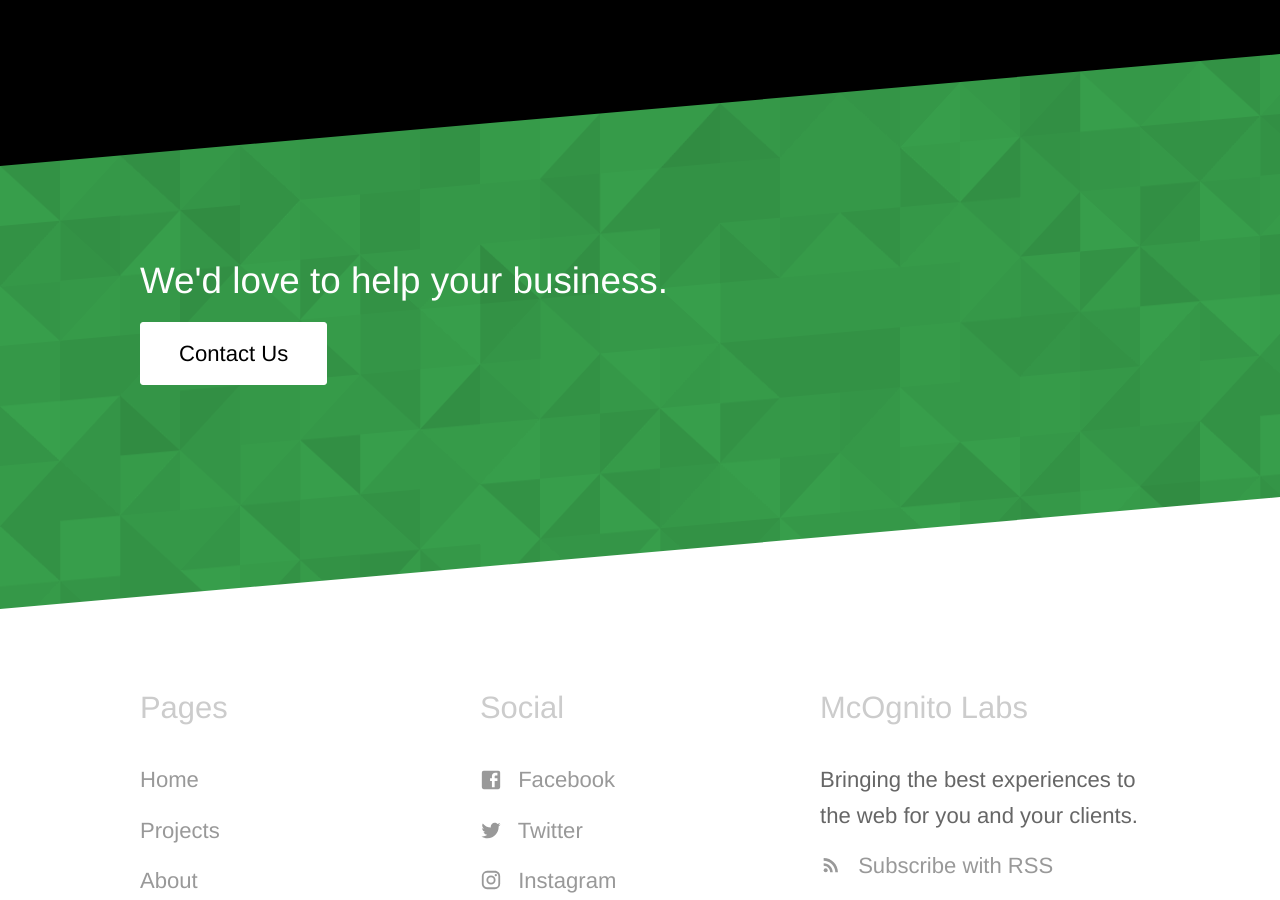
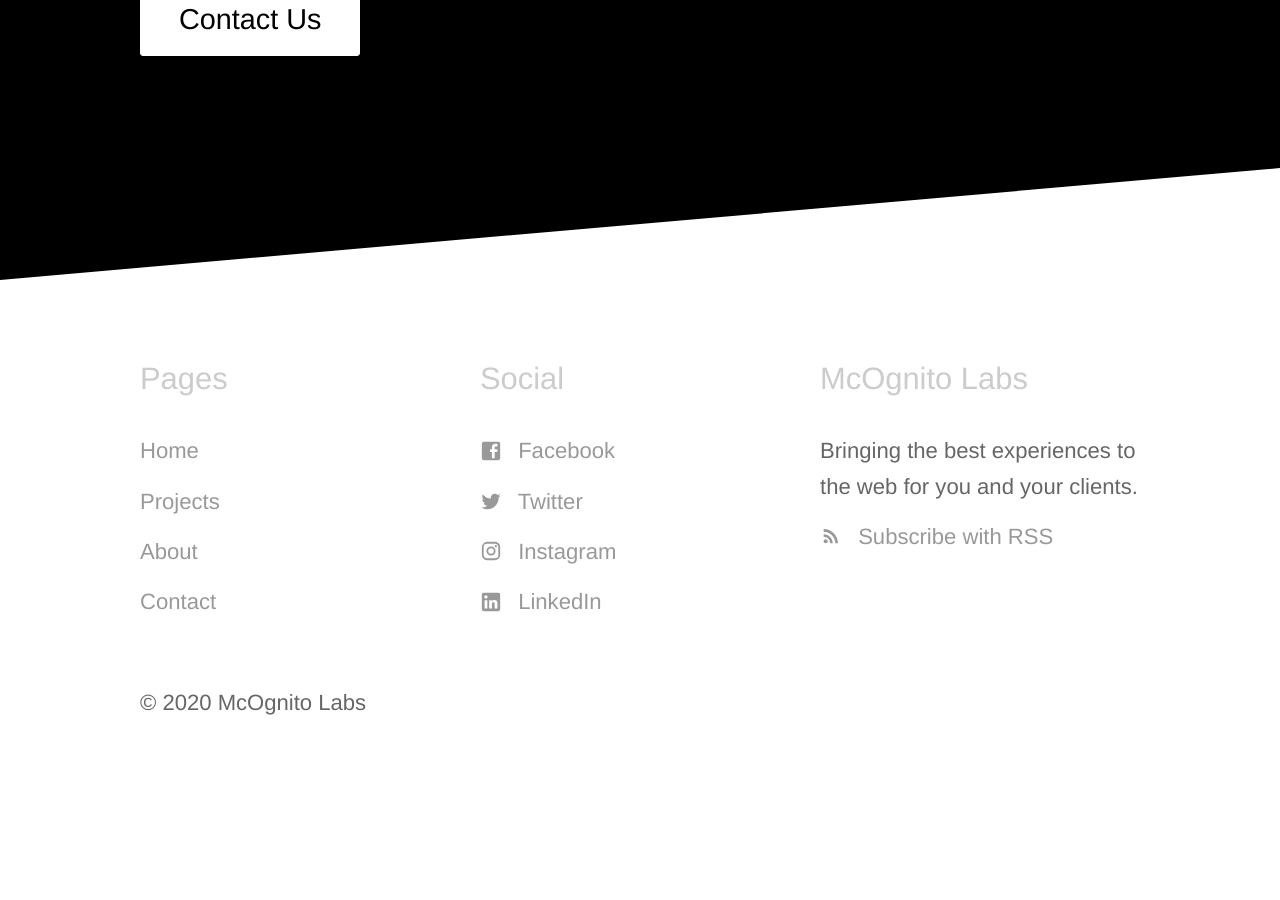
Before and after one commit to mCognitoLabs/mcognito.com, a Jekyll site: the page built from index.html, in a window 1280 px wide and 900 px high, scrolled down 349 px. Built offline with Jekyll 4.4.1, drawn with Linux system fonts in a browser that asks for light colours; the list of posts is cut into pages by our own code; after the commit the page ends 1181 px from its top, so only the background shows below that.

Commit message:
Update index.html

```diff
--- a/index.html
+++ b/index.html
@@ -6,17 +6,7 @@
 	<div class="container">
 		<h2 class="editable">mCognito Labs</h2>
 		<p class="subtext editable">Software Development made simple.</p>
+		<p><a class="button alt" href="{{ site.baseurl }}/contact/">Contact Us</a></p>
 
 	</div>
 </section>
-
-<section class="diagonal patterned">
-	<div class="container halves">
-		<div>
-			<h1 class="editable">We'd love to help your business.</h1>
-			<p><a class="button alt" href="{{ site.baseurl }}/contact/">Contact Us</a></p>
-
-		</div>
-
-	</div>
-</section>
```
